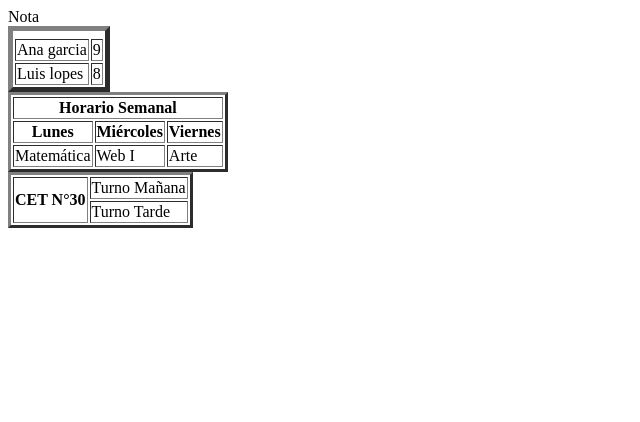
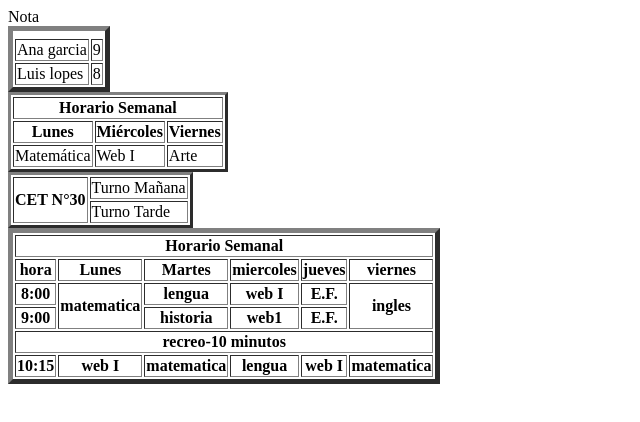
Before and after one commit to frannnsva16/tp2_francis-salva, a plain HTML site: page tp2 francis salva/tablas.html in a window 1280 px wide. Shown: the whole page, without its empty margins (0-640 px from the left). Drawn offline with Linux system fonts and the light colour scheme.

Commit message:
Add files via upload

```diff
--- a/tp2 francis salva/tablas.html
+++ b/tp2 francis salva/tablas.html
@@ -48,6 +48,44 @@
             <td>Turno Tarde</td>
         </tr>
     </table>
+    <table border="5">
+        <tr>
+            <th colspan="6">Horario Semanal</th> <!-- ocupa 3 columnas -->
+        </tr>
+        <tr>
+            <th>hora</th>
+            <th>Lunes</th>
+            <th>Martes</th>
+            <th>miercoles</th>
+            <th>jueves</th>
+            <th>viernes</th>
+        </tr>
+        <tr>
+            <th>8:00</th>
+              <th rowspan="2">matematica</th>
+              <th>lengua</th>
+              <th>web I</th>
+              <th>E.F.</th>
+              <th rowspan="2">ingles</th>
+        </tr>
+        <tr>
+            <th>9:00</th>
+            <th>historia</th>
+            <th>web1</th>
+            <th>E.F.</th>
+        </tr>
+        <tr>
+            <th colspan="6">recreo-10 minutos</th>
+        </tr>
+        <tr>
+            <th>10:15</th>
+            <th>web I</th>
+            <th>matematica</th>
+            <th>lengua</th>
+            <th>web I</th>
+            <th>matematica</th>
+        </tr>
+    </table>
 
 </body>
 
```
